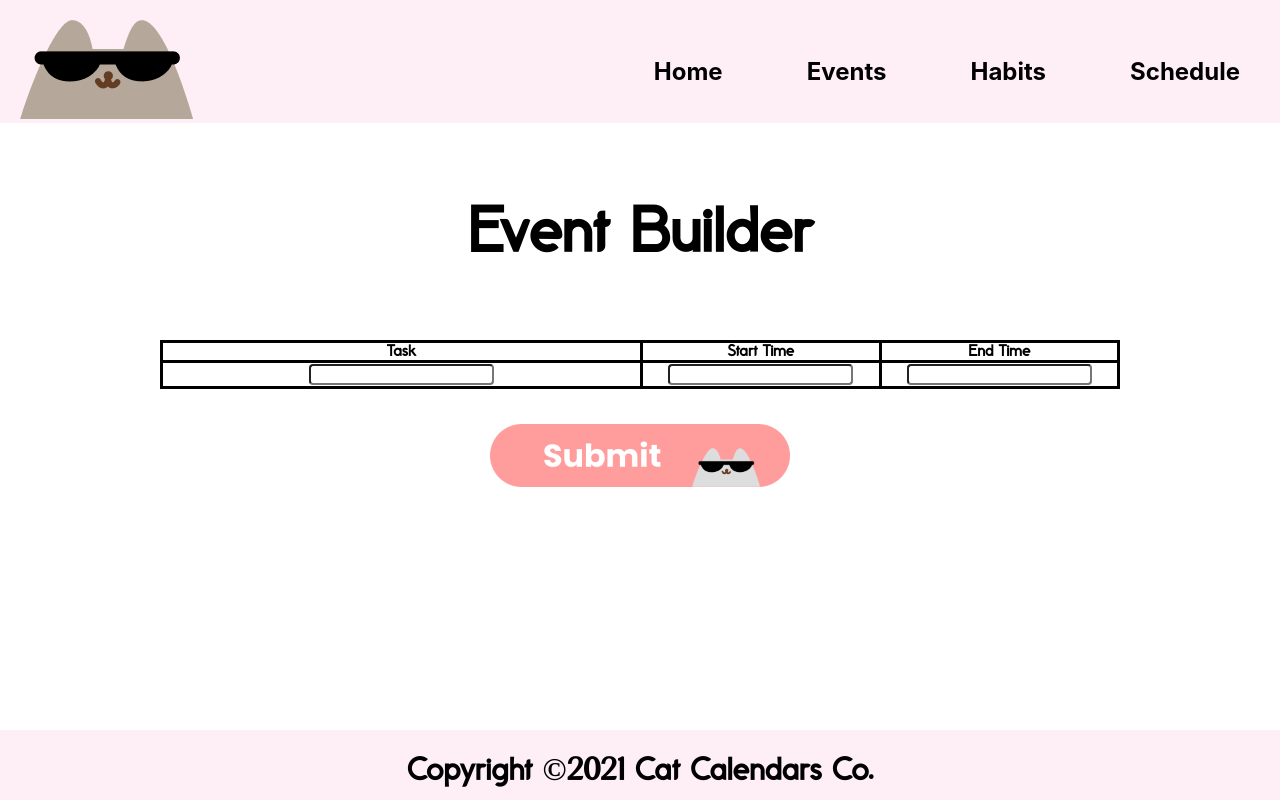
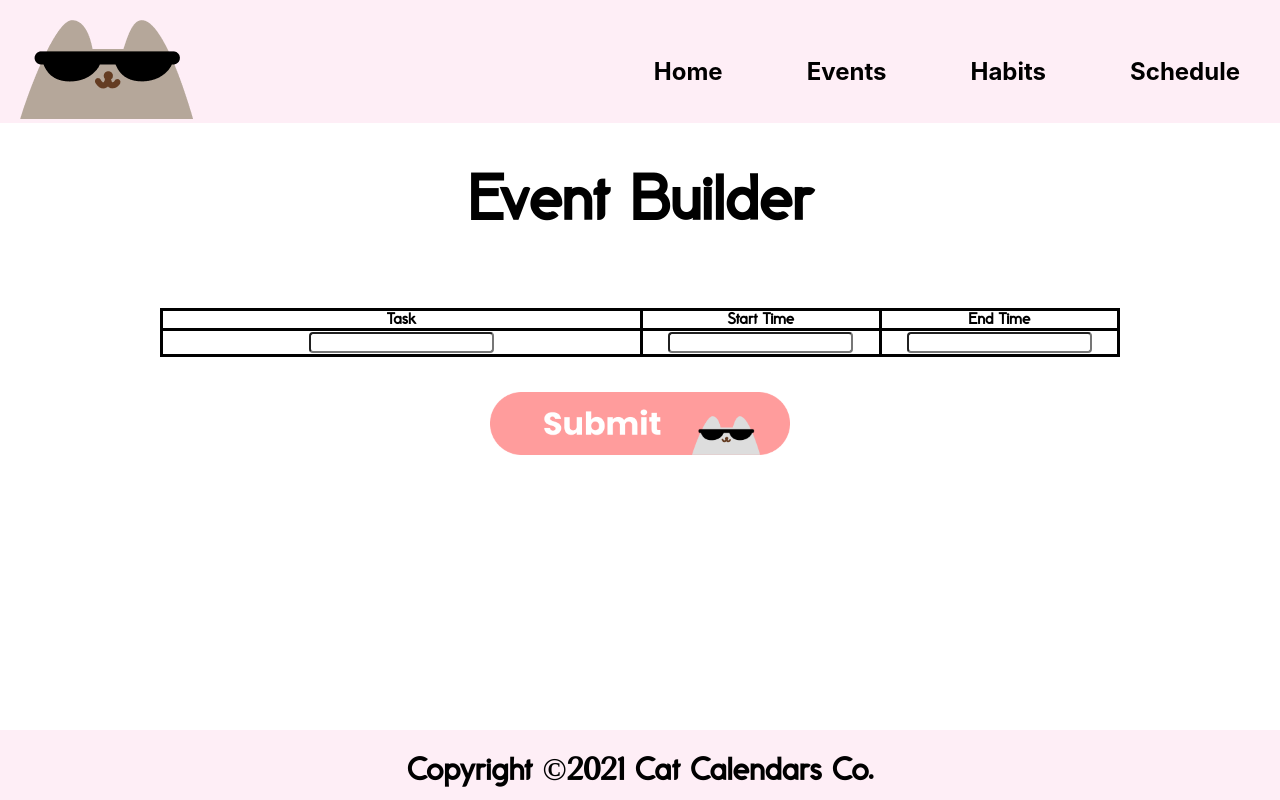
Before and after one commit to anyuan-chen/cat-calendar, a React (Create React App) app: page /events in a window 1280 px wide. Built offline with nearby package versions, Linux system fonts and the light colour scheme.

Commit message:
central utility mechanism

```diff
--- a/src/pages/Events.css
+++ b/src/pages/Events.css
@@ -20,7 +20,7 @@ td {
   align-items: center;
   justify-content: center;
   flex-direction: column;
-  padding-top: 5em;
+  padding-top: 3em;
 }
 
 .w {
--- a/src/pages/Habits.css
+++ b/src/pages/Habits.css
@@ -8,9 +8,7 @@
   background-image: url("../backgrounds/gradient.png");
   height: 100vh;
 }
-.class {
-  background-color: white;
-}
+
 .header {
   font-weight: bold;
   text-align: center;
--- a/src/pages/Habits.js
+++ b/src/pages/Habits.js
@@ -6,7 +6,7 @@ import Footer from "../components/Footer";
 
 export default function Habits() {
   return (
-    <div>
+    <div class="albatross">
       <Navbar></Navbar>
       <body class="body">
         <h1 class="gnome">Habit Builder</h1>
```
